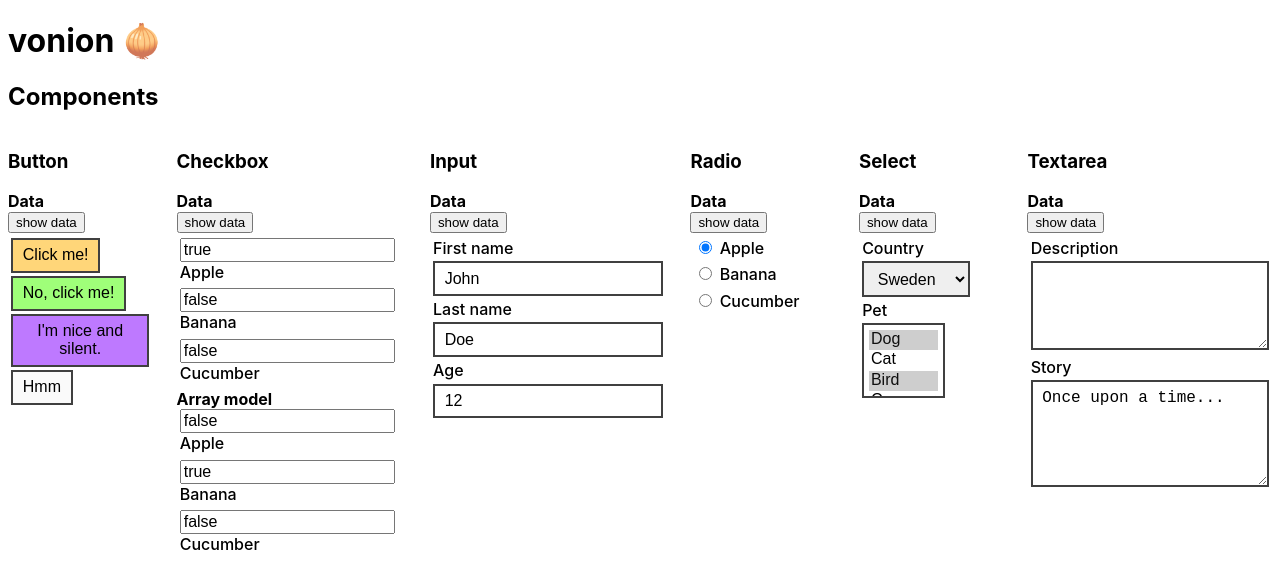
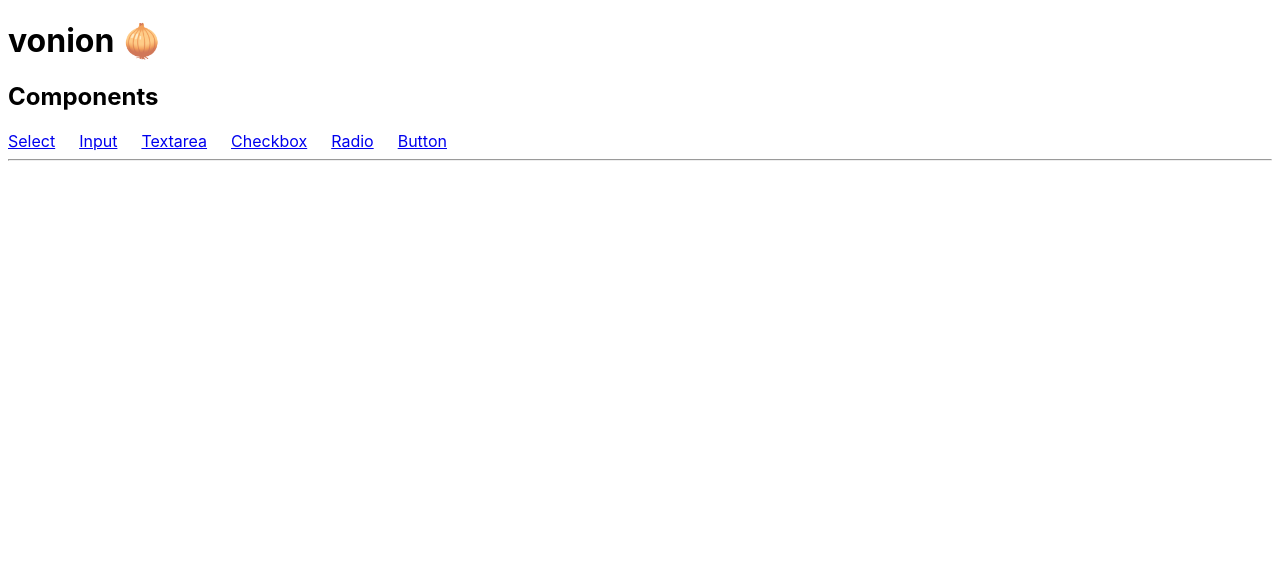
Before and after one commit to anthonkendel/vonion, a Vue app: page /#/ in a window 1280 px wide. Shown: the top 588 px of the page. Built offline with nearby package versions, Linux system fonts and the light colour scheme.

Commit message:
docs: improve app navigation

```diff
--- a/package.json
+++ b/package.json
@@ -30,7 +30,8 @@
   },
   "dependencies": {
     "core-js": "3.6.5",
-    "vue": "2.6.11"
+    "vue": "2.6.11",
+    "vue-router": "^3.3.2"
   },
   "devDependencies": {
     "@arbetsmyra/commitlint-config": "1.3.0",
--- /dev/null
+++ b/src/app-nav.vue
@@ -0,0 +1,50 @@
+<template>
+  <div>
+    <nav class="columns">
+      <router-link
+        class="column is-narrow"
+        v-for="component in components"
+        :key="component.key"
+        :to="{ name: component.name }"
+        >{{ component.name }}</router-link
+      >
+    </nav>
+  </div>
+</template>
+
+<script lang="ts">
+import Vue from 'vue';
+export default Vue.extend({
+  name: 'AppNav',
+  data() {
+    return {
+      components: [
+        {
+          name: 'Select',
+          key: 'select',
+        },
+        {
+          name: 'Input',
+          key: 'input',
+        },
+        {
+          name: 'Textarea',
+          key: 'textarea',
+        },
+        {
+          name: 'Checkbox',
+          key: 'checkbox',
+        },
+        {
+          name: 'Radio',
+          key: 'radio',
+        },
+        {
+          name: 'Button',
+          key: 'button',
+        },
+      ],
+    };
+  },
+});
+</script>
--- a/src/app.vue
+++ b/src/app.vue
@@ -2,17 +2,23 @@
   <main id="app" class="main">
     <h1>vonion 🧅</h1>
 
-    <o-components />
+    <h2>Components</h2>
+
+    <app-nav />
+
+    <hr />
+
+    <router-view></router-view>
   </main>
 </template>
 
 <script lang="ts">
-import { OComponents } from './components';
+import AppNav from './app-nav.vue';
 import Vue from 'vue';
 
 export default Vue.extend({
   name: 'App',
-  components: { OComponents },
+  components: { AppNav },
 });
 </script>
 
--- a/src/components/index.ts
+++ /dev/null
@@ -1 +0,0 @@
-export { default as OComponents } from './o-components.vue';
--- a/src/components/o-components.vue
+++ /dev/null
@@ -1,53 +0,0 @@
-<template>
-  <div>
-    <h2>Components</h2>
-
-    <div class="columns is-multiline">
-      <div class="column">
-        <o-button-demo />
-      </div>
-
-      <div class="column">
-        <o-checkbox-demo />
-      </div>
-
-      <div class="column">
-        <o-input-demo />
-      </div>
-
-      <div class="column">
-        <o-radio-demo />
-      </div>
-
-      <div class="column">
-        <o-select-demo />
-      </div>
-
-      <div class="column">
-        <o-textarea-demo />
-      </div>
-    </div>
-  </div>
-</template>
-
-<script lang="ts">
-import Vue from 'vue';
-import { OButtonDemo } from './button';
-import { OCheckboxDemo } from './checkbox';
-import { OInputDemo } from './input';
-import { ORadioDemo } from './radio';
-import { OSelectDemo } from './select';
-import { OTextareaDemo } from './textarea';
-
-export default Vue.extend({
-  name: 'OComponents',
-  components: {
-    OButtonDemo,
-    OCheckboxDemo,
-    OInputDemo,
-    ORadioDemo,
-    OSelectDemo,
-    OTextareaDemo,
-  },
-});
-</script>
--- a/src/main.ts
+++ b/src/main.ts
@@ -1,9 +1,48 @@
 import Vue from 'vue';
+import VueRouter from 'vue-router';
 import App from './app.vue';
 import './styles/main.scss';
 
 Vue.config.productionTip = false;
 
+Vue.use(VueRouter);
+
+const router = new VueRouter({
+  routes: [
+    {
+      name: 'Button',
+      path: '/button',
+      component: () => import('./components/button/o-button-demo.vue'),
+    },
+    {
+      name: 'Checkbox',
+      path: '/checkbox',
+      component: () => import('./components/checkbox/o-checkbox-demo.vue'),
+    },
+    {
+      name: 'Input',
+      path: '/input',
+      component: () => import('./components/input/o-input-demo.vue'),
+    },
+    {
+      name: 'Radio',
+      path: '/radio',
+      component: () => import('./components/radio/o-radio-demo.vue'),
+    },
+    {
+      name: 'Select',
+      path: '/select',
+      component: () => import('./components/select/o-select-demo.vue'),
+    },
+    {
+      name: 'Textarea',
+      path: '/textarea',
+      component: () => import('./components/textarea/o-textarea-demo.vue'),
+    },
+  ],
+});
+
 new Vue({
   render: (h) => h(App),
+  router,
 }).$mount('#app');
```
Also changed, not shown: 30 other files (tests, documents, lock files or other folders).
